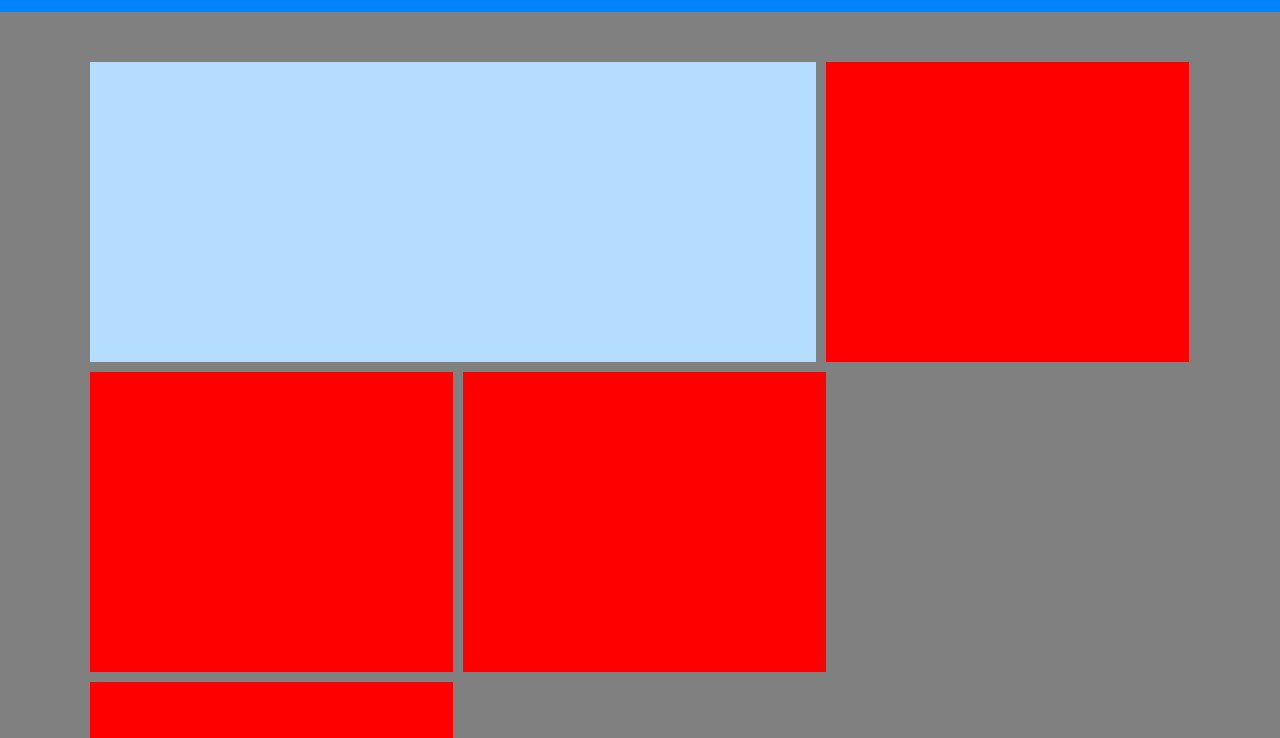
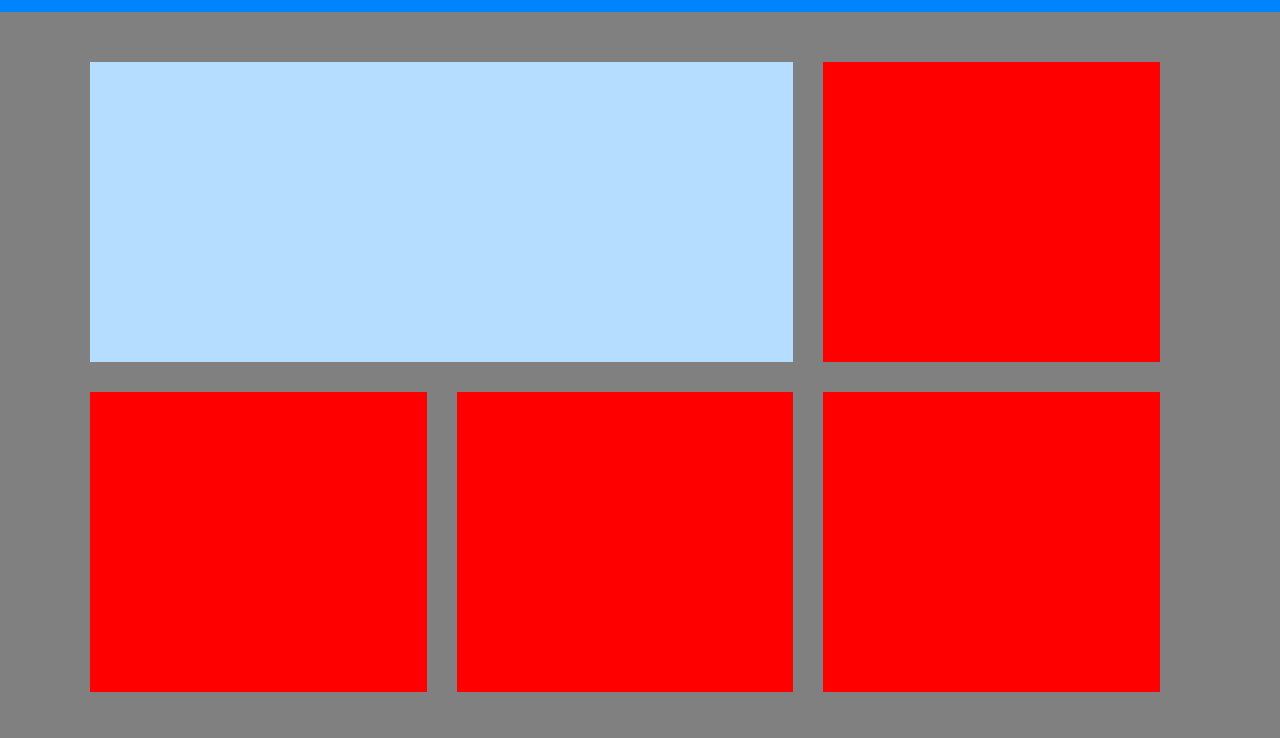
Before and after one commit to Domenico-Lo-Giudice/htmlcss-responsive-layout, a plain HTML site: page index.html in a window 1280 px wide. Shown: the part 62-800 px from the top of the page. Drawn offline with Linux system fonts and the light colour scheme.

Commit message:
Modify first section base

```diff
--- a/css/style.css
+++ b/css/style.css
@@ -26,13 +26,13 @@ header {
 
 .big-card {
     height: 300px;
-    width: 66%;
+    width: calc(100%/3*2 - 30px);
     background-color: #B5DDFF;
 }
 
 .small-card {
     height: 300px;
-    width: 33%;
+    width: calc(100%/3 - 30px);
     background-color: red;
 }
 
@@ -40,7 +40,8 @@ header {
     padding: 50px;
     display: flex;
     flex-wrap: wrap;
-    gap: 10px
+    gap: 30px;
+
 
 
 }
```
